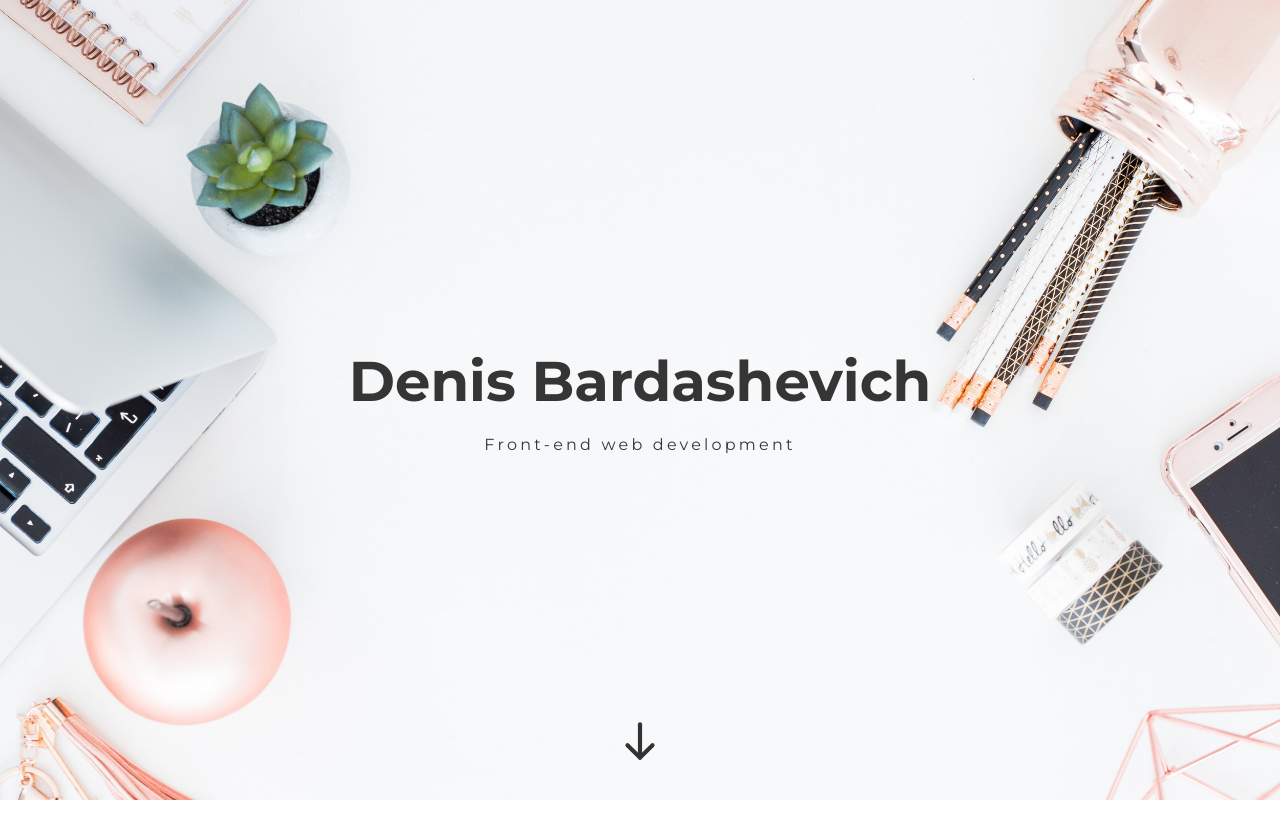
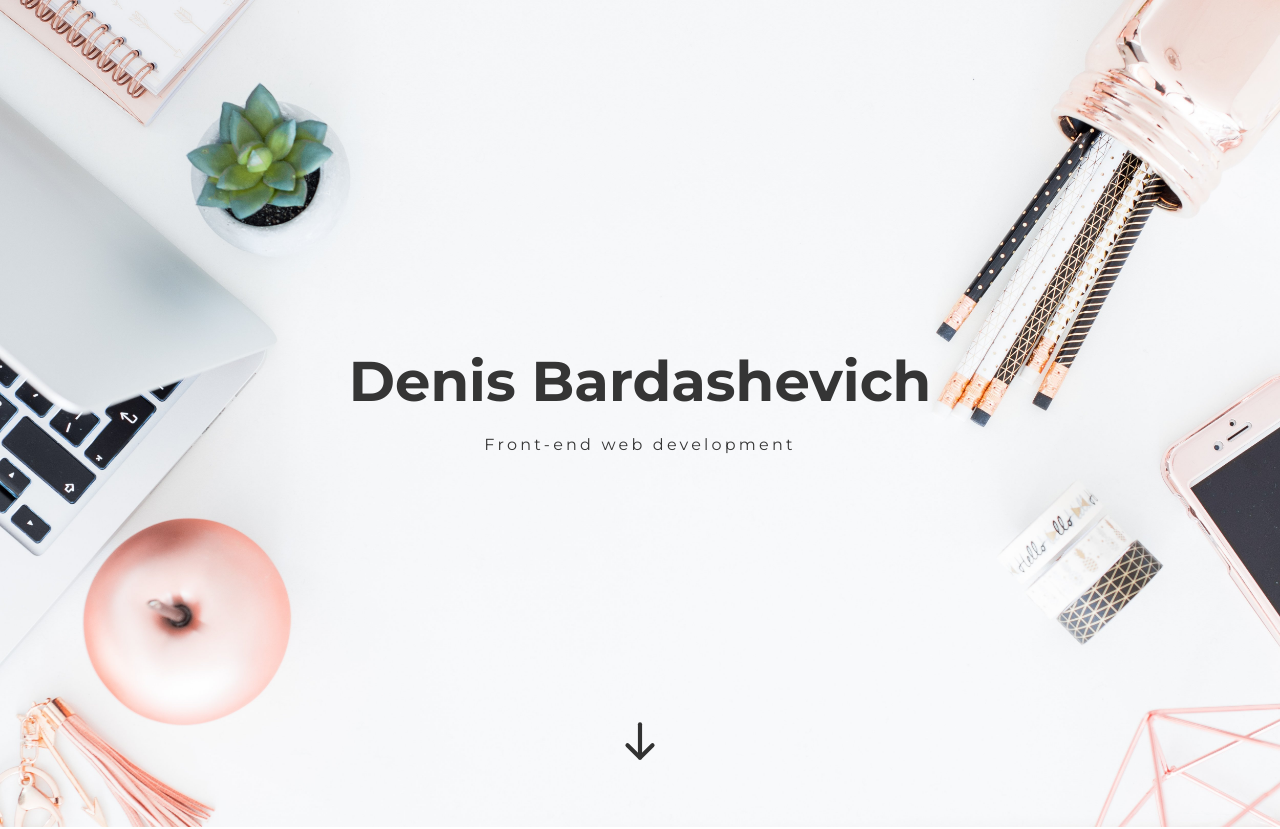
Before and after one commit to DenisBardashevich/denis, a plain HTML site: page index.html in a window 1280 px wide. Shown: the top 829 px of the page. Drawn offline with Linux system fonts and the light colour scheme.

Commit message:
Add files via upload

```diff
--- a/css/main.css
+++ b/css/main.css
@@ -32,9 +32,13 @@
     flex-direction: column;
     justify-content: center;
     align-items: center;
-    background-image: url(/img/2.jpg);
+    /* background-image: ; */
     background-size: cover;
     background-position: center;
+}
+.img_header{
+    position: absolute;
+    z-index: -1;
 }
 
 .heade-title {
--- a/index.html
+++ b/index.html
@@ -15,6 +15,7 @@
     </head>
     <body>
         <div class="header">
+            <img class="img_header" src="./img/2.jpg" alt="#">
             <h1 class="heade-title">Denis Bardashevich</h1>
             <p class="heade-subtitle">Front-end web development</p>
             <div class="header-arrow">
```
